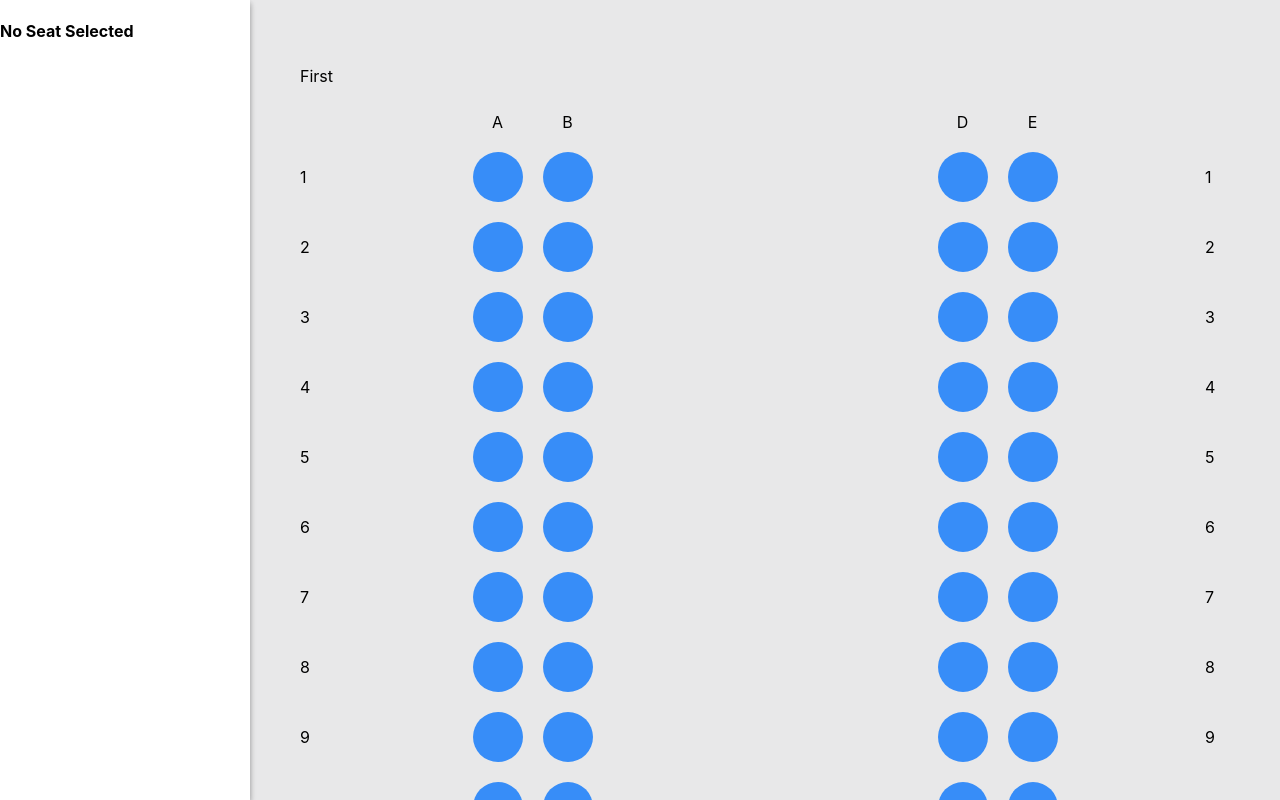
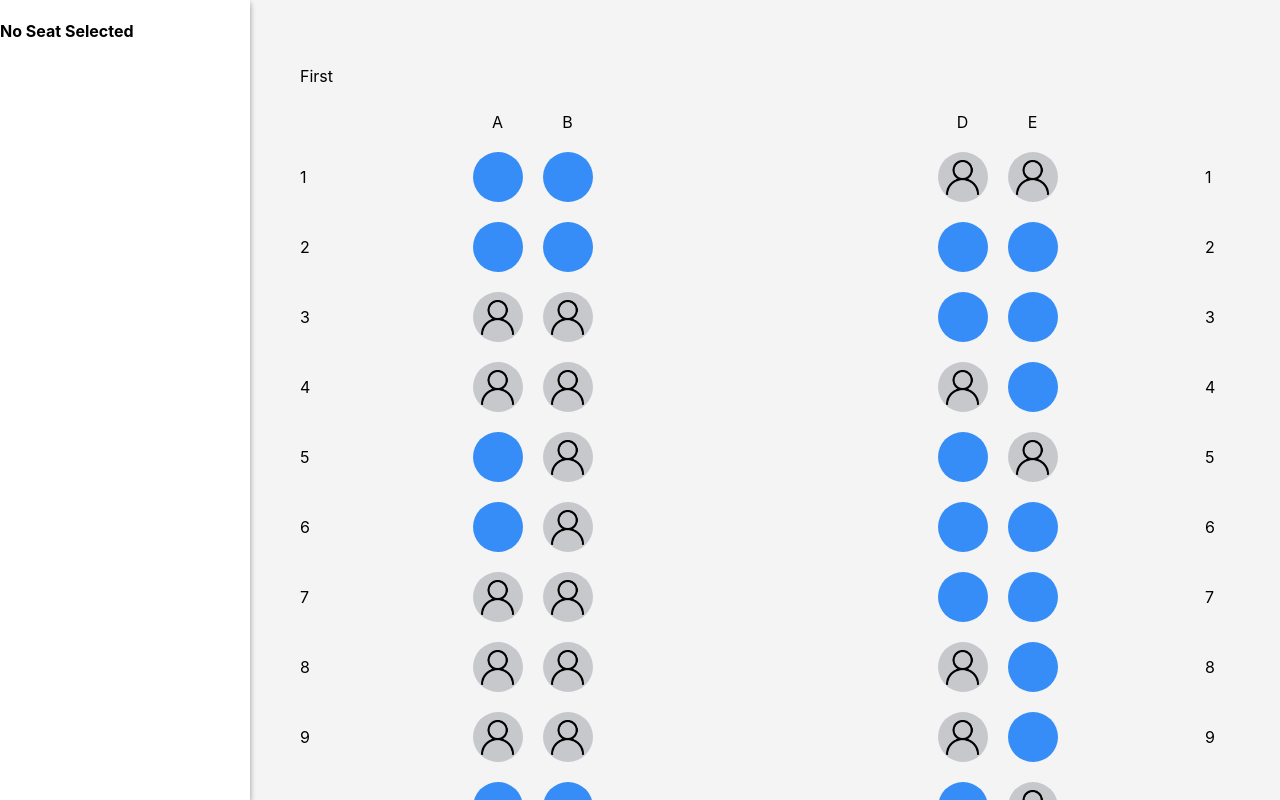
Before and after one commit to nbond211/lola_seats, a React (Create React App) app: page / in a window 1280 px wide. Built offline with nearby package versions, Linux system fonts and the light colour scheme.

Commit message:
adds logic to change seat appearance based on state

```diff
--- a/src/components/Seat/Seat.css
+++ b/src/components/Seat/Seat.css
@@ -1,7 +1,25 @@
 .seat {
     height: 50px;
     width: 50px;
-    background-color: #378DF8;
     border-radius: 50%;
     margin: 10px;
+    display: flex;
+    align-items: center;
+    justify-content: center;
 }
+
+.available {
+    background-color: var(--available-seat-color);
+}
+
+.occupied {
+    background-color: var(--occupied-seat-color);
+}
+
+.selected {
+    background-color: var(--selected-seat-color);
+}
+
+.occupiedIcon {
+    height: 70%;
+}
--- a/src/components/Seat/index.js
+++ b/src/components/Seat/index.js
@@ -1,13 +1,27 @@
 import React, { Component } from "react";
 import "./Seat.css";
+import occupiedIcon from "../../assets/occupied-icon.png";
 
 class Seat extends Component {
 
   render() {
-    const { id, isOccupied, isPremium, isOverWing, selectedSeatId, selectSeat } = this.props;
+    const { id, isOccupied, selectedSeatId, selectSeat } = this.props;
+    const isSelected = id === selectedSeatId;
+
+    let seatClassName = "available";
+    let onClick = () => selectSeat(id);
+
+    if (isSelected) {
+      seatClassName = "selected";
+    }
+    else if (isOccupied) {
+      seatClassName = "occupied";
+      onClick = () => false;
+    }
 
     return (
-      <div className="seat" onClick={() => selectSeat(id)}>
+      <div className={`seat ${seatClassName}`} onClick={onClick}>
+        {isOccupied && <img className="occupiedIcon" src={occupiedIcon} alt="occupied"/>}
       </div>
     );
   }
--- a/src/index.css
+++ b/src/index.css
@@ -12,8 +12,12 @@ body {
 
 :root {
     /* COLORS */
-    --seat-map-background-color: #e8e8e9;
-    --sidebar-background-color: #f5f5f5;
+    --seat-map-background-color: #F4F4F5;
+    --sidebar-background-color: #fff;
+
+    --available-seat-color: #378DF8;
+    --occupied-seat-color: #C6C8CC;
+    --selected-seat-color: #ECC041;
 
     /* TYPOGRAPHY */
     /*--font-family: 'News-Gothic', sans-serif;*/
```
Also changed, not shown: src/assets/occupied-icon.png (added).
